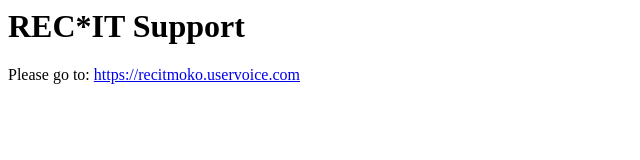
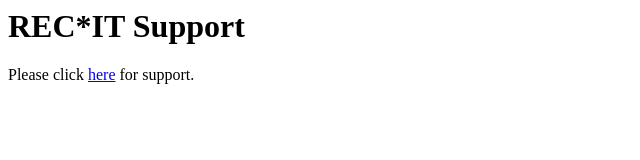
Before and after one commit to siburb/staticsupport, a plain HTML site: page index.html in a window 1280 px wide. Shown: the whole page, without its empty margins (0-640 px from the left). Drawn offline with Linux system fonts and the light colour scheme.

Commit message:
Update index.html

```diff
--- a/index.html
+++ b/index.html
@@ -4,7 +4,7 @@
 </head>
 
 <body><h1>REC*IT Support</h1>
-  <p>Please go to: <a href="https://recitmoko.uservoice.com">https://recitmoko.uservoice.com</a></p>
+  <p>Please click <a href="https://recitmoko.uservoice.com">here</a> for support.</p>
 </body>
 
 </html>
```
